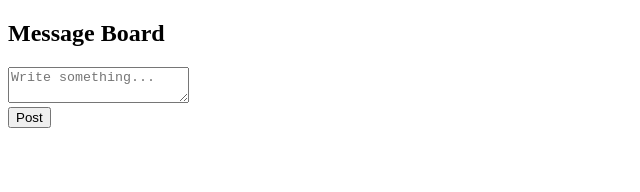
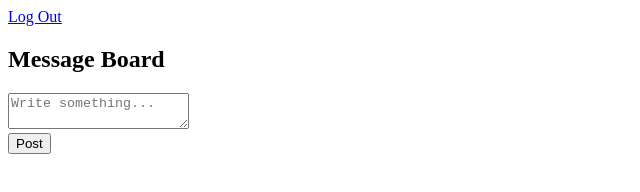
Before and after one commit to WalmartFan0/relay, a website: page public/board.html in a window 1280 px wide. Shown: the whole page, without its empty margins (0-640 px from the left). Drawn offline with Linux system fonts and the light colour scheme.

Commit message:
Update board.html

```diff
--- a/public/board.html
+++ b/public/board.html
@@ -1,6 +1,8 @@
 <!DOCTYPE html>
 <html>
   <body>
+    <a href="/logout">Log Out</a>
+    <br>
     <h2>Message Board</h2>
 
     <form method="POST" action="/post">
```
